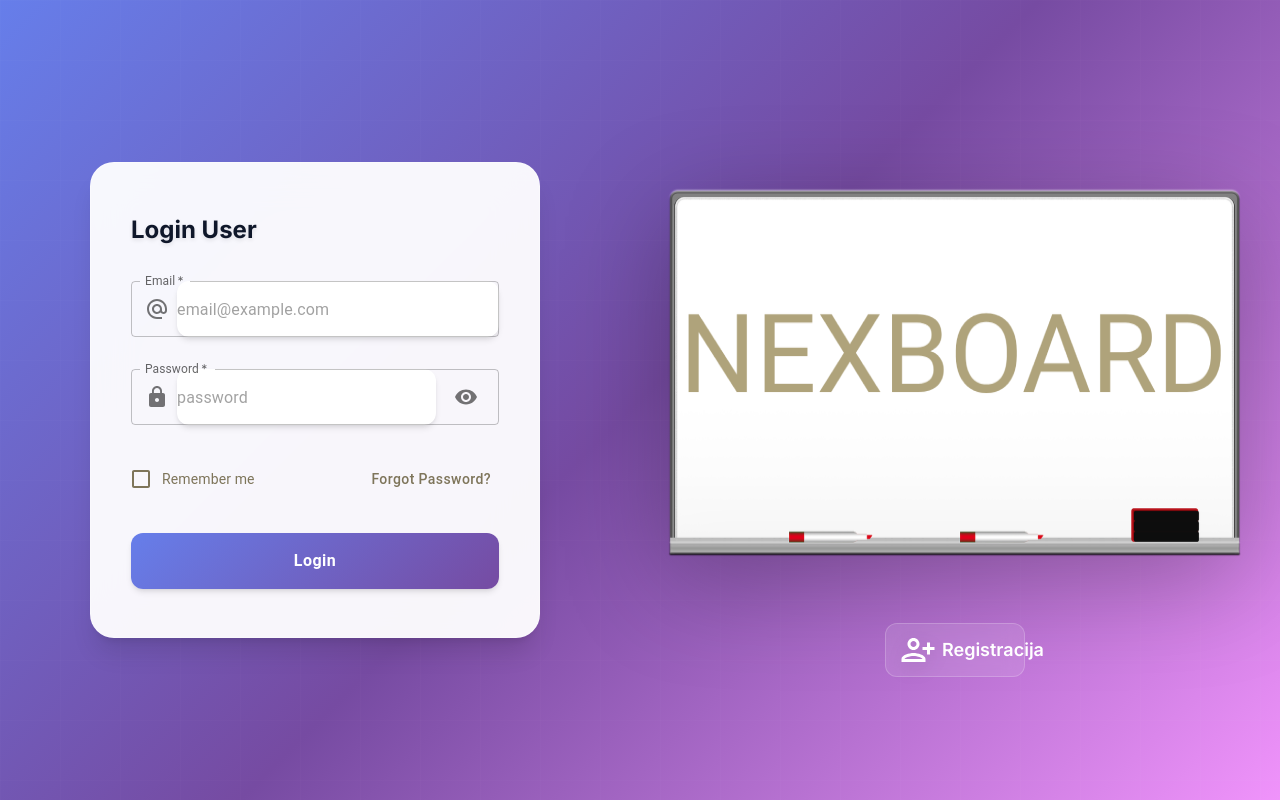
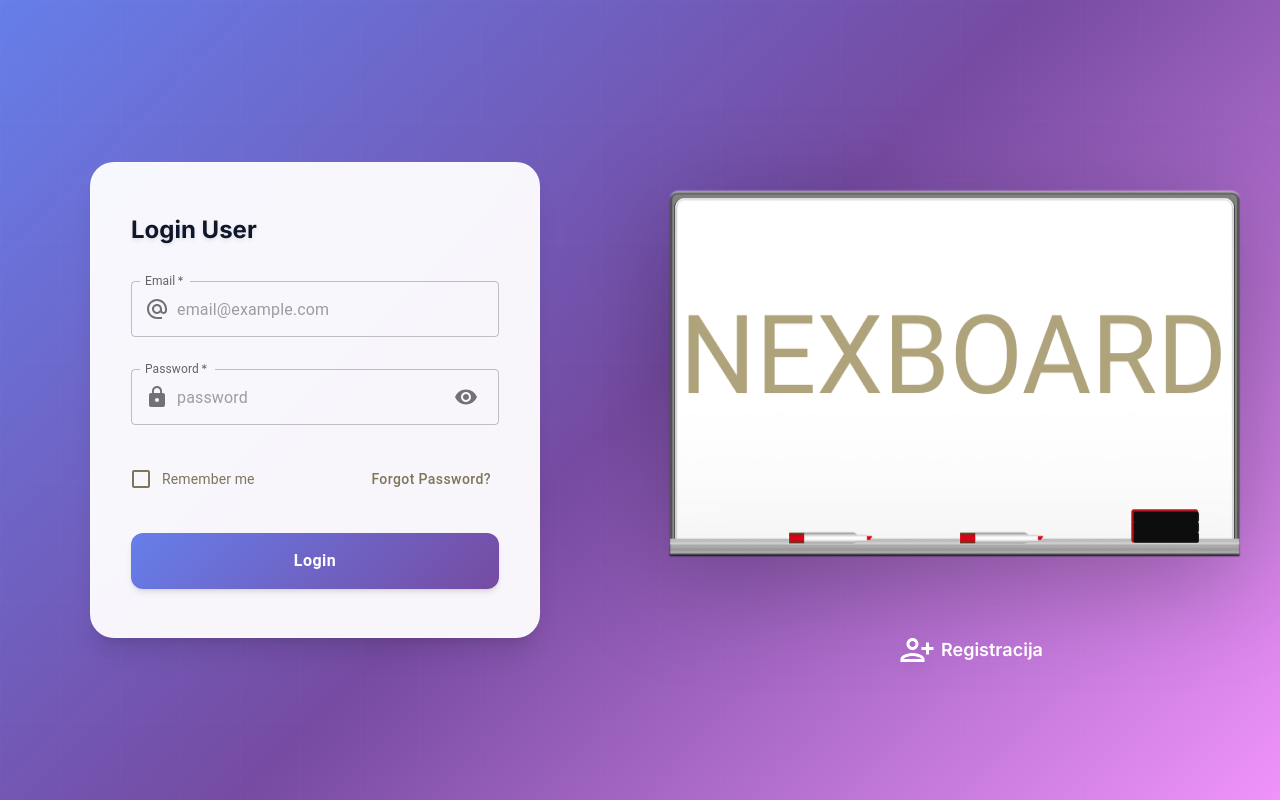
Before and after one commit to steve958/Nexboard, a Next.js app: page / in a window 1280 px wide. Built offline with nearby package versions, Linux system fonts and the light colour scheme; no server answers.

Commit message:
UI input fields update

```diff
--- a/src/styles/globals.css
+++ b/src/styles/globals.css
@@ -112,11 +112,8 @@
   justify-content: space-between;
   animation: fadeInUp 0.8s ease-out 0.5s backwards;
   transition: all 0.3s ease;
-  background: rgba(255, 255, 255, 0.1);
-  backdrop-filter: blur(10px);
   padding: 12px 20px;
   border-radius: var(--button-radius);
-  border: 1px solid rgba(255, 255, 255, 0.2);
 }
 
 .icon-wrapper:hover {
@@ -137,9 +134,7 @@
 #outlined-basic4,
 #outlined-reset-email,
 #outlined-basic-confirm {
-  background-color: var(--secondary-bg);
   border-radius: var(--button-radius) !important;
-  box-shadow: var(--shadow-md);
   transition: all 0.3s ease;
 }
 
```
